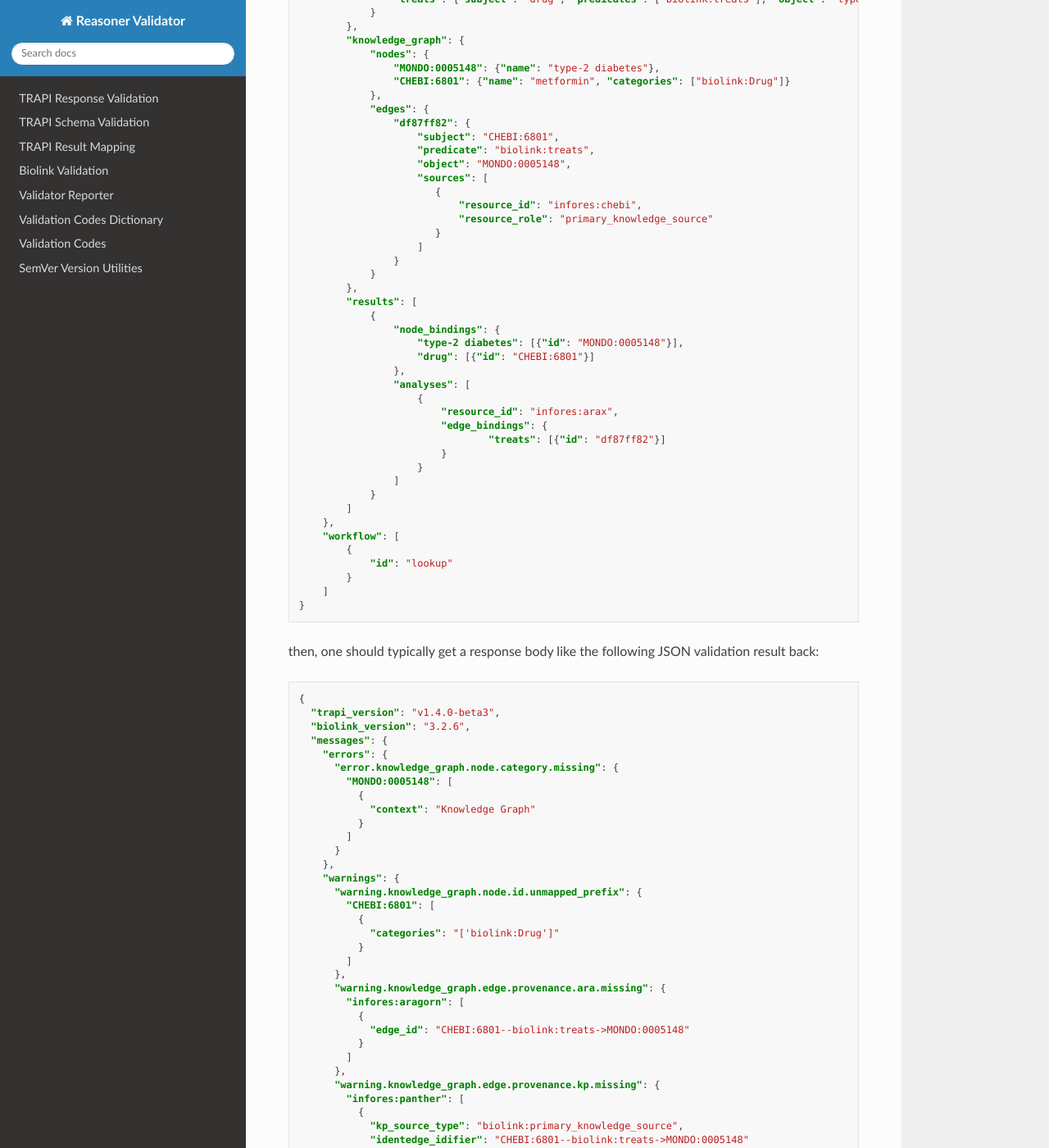
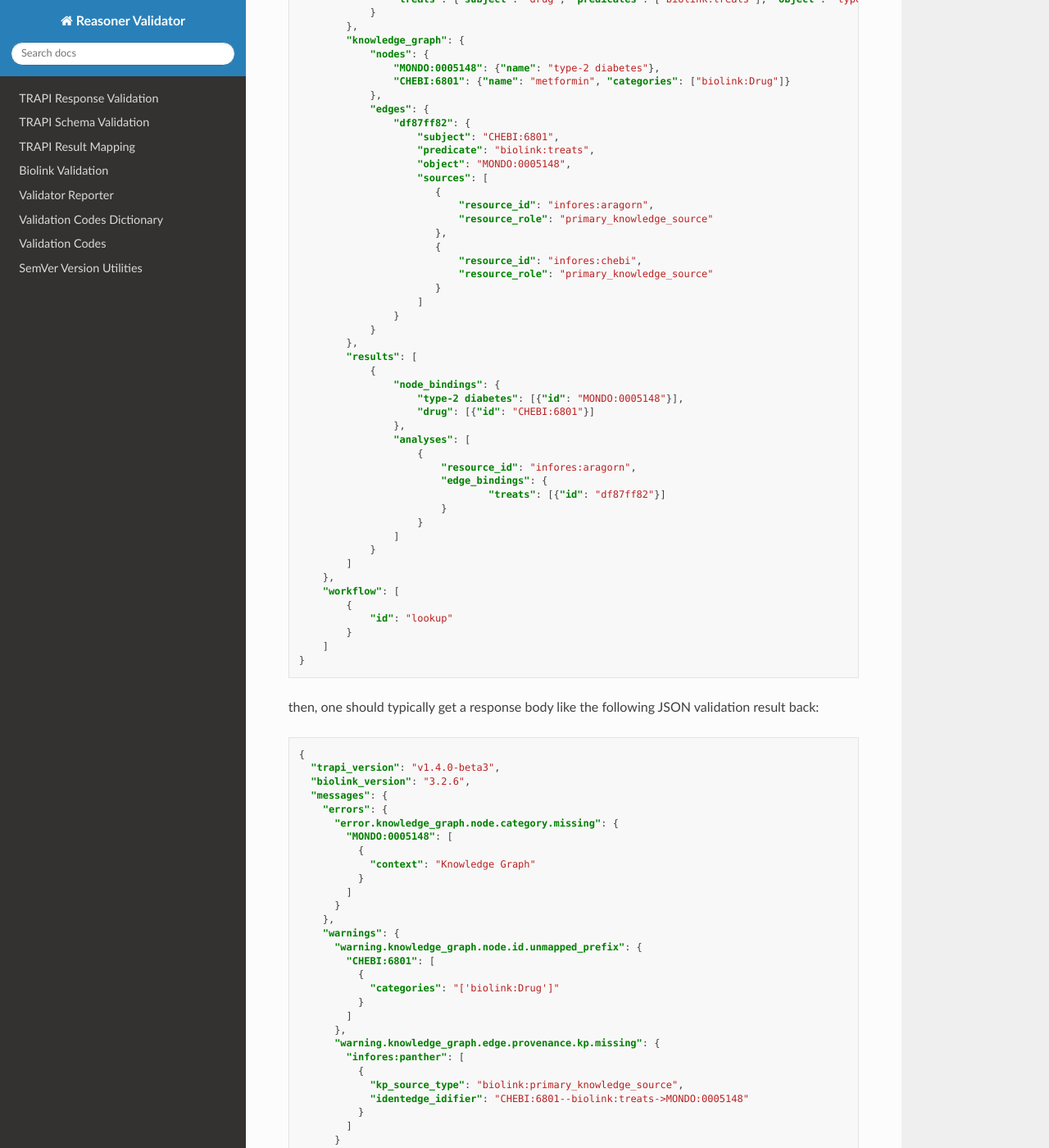
Before and after one commit to NCATSTranslator/reasoner-validator, a Sphinx documentation site: the page built from docs/index.rst, in a window 1280 px wide and 1400 px high, scrolled down 5990 px. Shown: the whole window at 82% size. Built offline with Sphinx 7.4.7 and the Read the Docs theme 2.0.0, drawn with Linux system fonts in a browser that asks for light colours.

Commit message:
Correct slight errata in doc example code

```diff
--- a/docs/index.rst
+++ b/docs/index.rst
@@ -301,6 +301,10 @@ As an example of the kind of output to expect, if one posts the following TRAPI
                         "object": "MONDO:0005148",
                         "sources": [
                            {
+                               "resource_id": "infores:aragorn",
+                               "resource_role": "primary_knowledge_source"
+                           },
+                           {
                                "resource_id": "infores:chebi",
                                "resource_role": "primary_knowledge_source"
                            }
@@ -316,7 +320,7 @@ As an example of the kind of output to expect, if one posts the following TRAPI
                     },
                     "analyses": [
                         {
-                            "resource_id": "infores:arax",
+                            "resource_id": "infores:aragorn",
                             "edge_bindings": {
                                     "treats": [{"id": "df87ff82"}]
                             }
@@ -354,13 +358,6 @@ then, one should typically get a response body like the following JSON validatio
             "CHEBI:6801": [
               {
                 "categories": "['biolink:Drug']"
-              }
-            ]
-          },
-          "warning.knowledge_graph.edge.provenance.ara.missing": {
-            "infores:aragorn": [
-              {
-                "edge_id": "CHEBI:6801--biolink:treats->MONDO:0005148"
               }
             ]
           },
```
